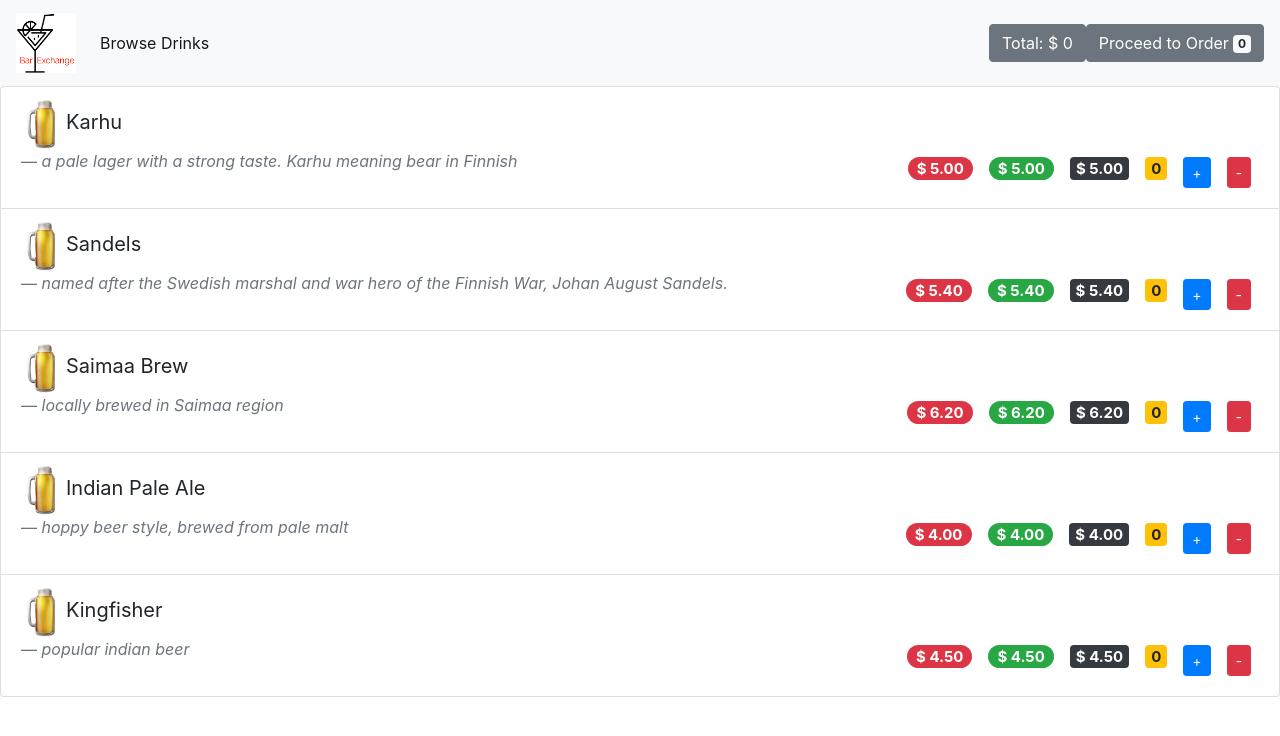
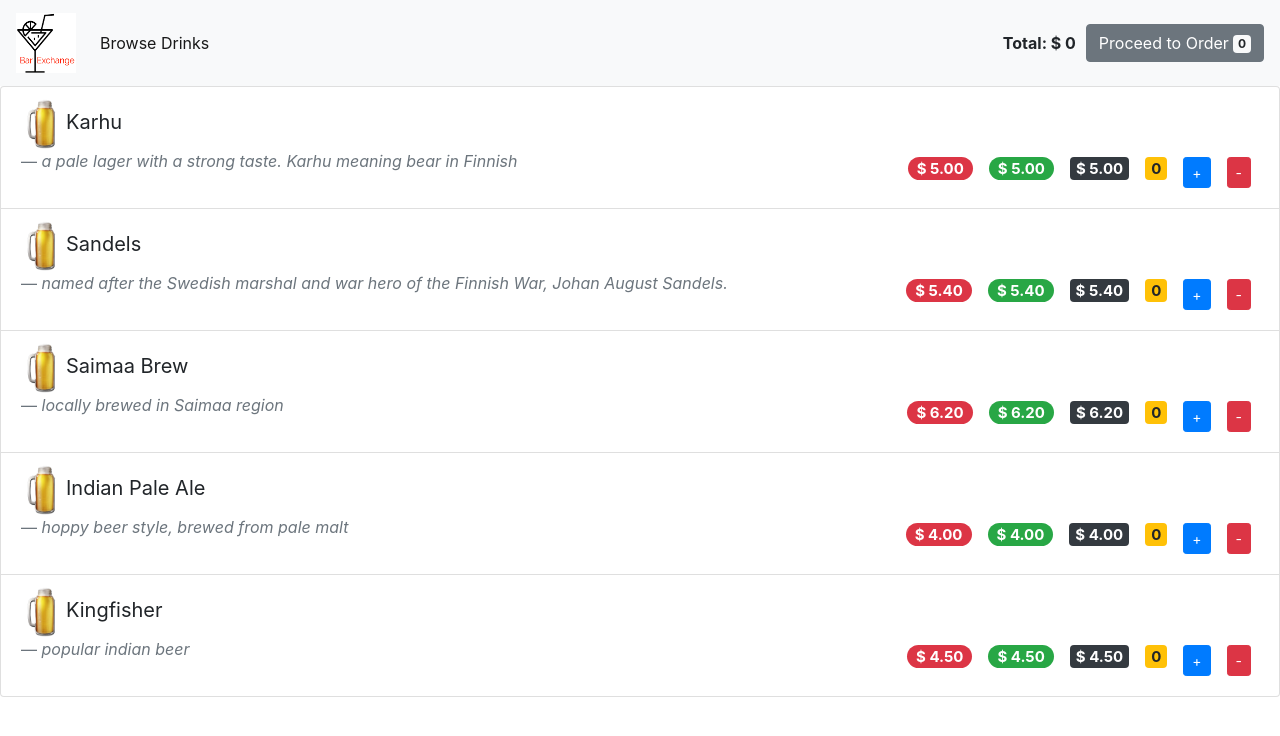
Before and after one commit to Tyaisurm/react-codecamp-2019, a React (Create React App) app: page / in a window 1280 px wide. Shown: the top 736 px of the page. Built offline with nearby package versions, Linux system fonts and the light colour scheme.

Commit message:
formatting

```diff
--- a/src/containers/navigation.jsx
+++ b/src/containers/navigation.jsx
@@ -33,9 +33,9 @@
               </a>
             </li>
           </ul>
-          <button type="button" className="btn btn-secondary float-sm-right">
-            Total: $ {this.props.totalSum} <span className="sr-only">(current)</span>
-          </button>
+          <div style={{margin: 10, fontWeight: "bold"}}>
+            Total: $ {this.props.totalSum}
+          </div>
           <button type="button" className="btn btn-secondary float-sm-right">
             Proceed to Order <span className="badge badge-light">{this.props.totalDrinks}</span>
             <span className="sr-only">unread messages</span>
```
